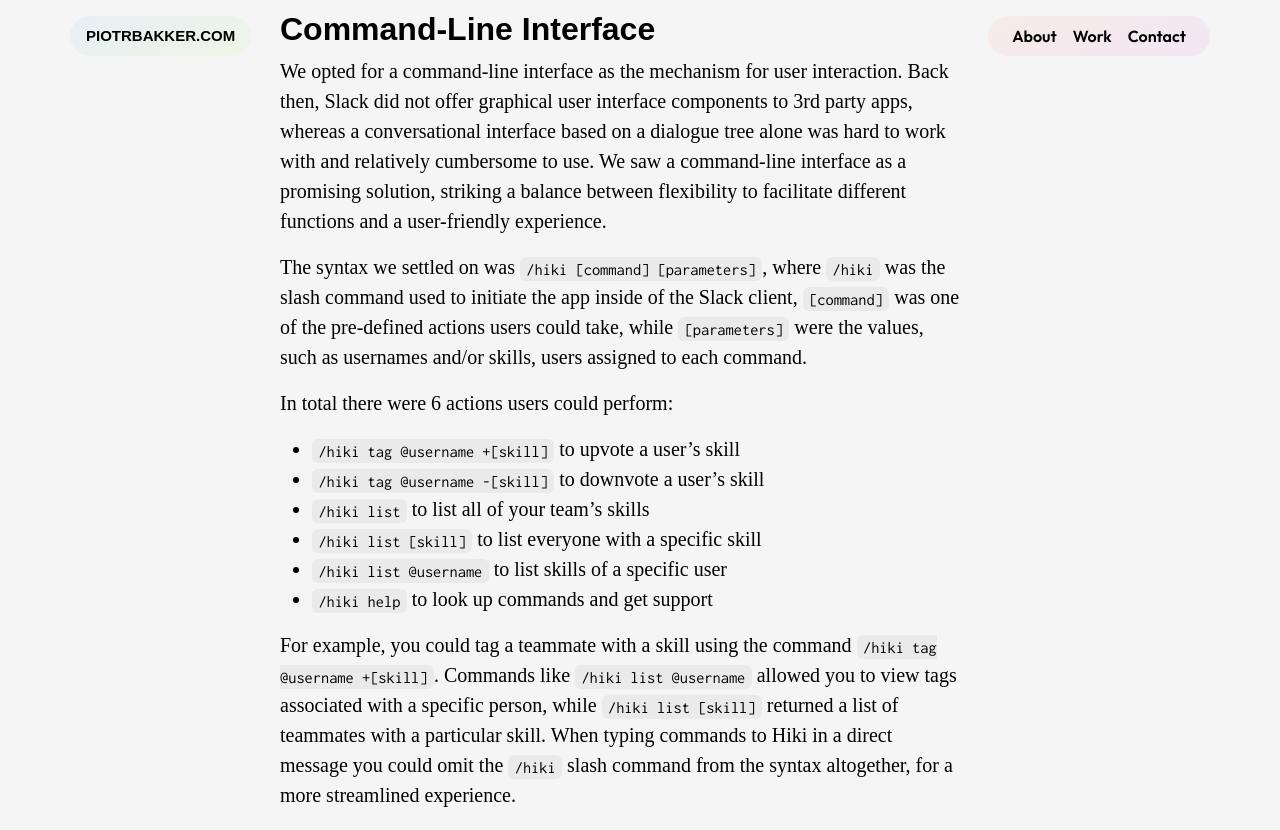
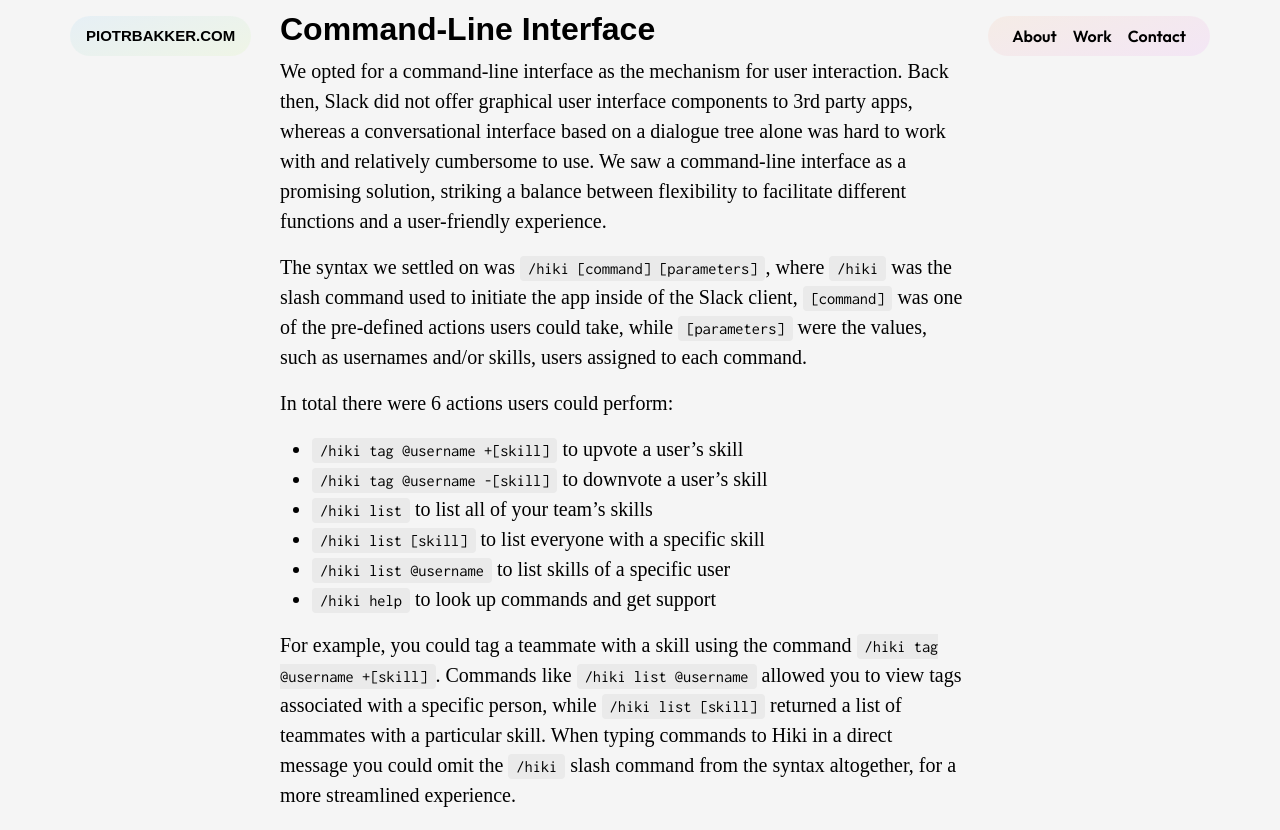
Before and after one commit to piotrbakker/piotrbakker.com, a Jekyll site: the page built from work/hiki.html, in a window 1280 px wide and 1400 px high, scrolled down 1658 px. Shown: the top 830 px of the window. Built offline with Jekyll 4.4.1, drawn with Linux system fonts in a browser that asks for light colours; some web fonts are replaced; grey boxes are pictures that could not be loaded.

Commit message:
Update typography and components with spacing variables.

```diff
--- a/_sass/_components.scss
+++ b/_sass/_components.scss
@@ -3,8 +3,8 @@
 
 // Navbar
 .navbar-pill {
-  min-height: 2.5rem;
-  min-width: 2.5rem;
+  min-height: $spacing-3xl;
+  min-width: $spacing-3xl;
 }
 
 .navbar-toggler {
@@ -43,8 +43,8 @@
 
 // Numerals
 .numeral-container-lg {
-  width: 3rem;
-  height: 3rem;
+  width: $spacing-4xl;
+  height: $spacing-4xl;
 }
 
 // Cards
@@ -117,8 +117,8 @@
 
 // Buttons
 .btn-size-md {
-  width: 2.5rem;
-  height: 2.5rem;
+  width: $spacing-3xl;
+  height: $spacing-3xl;
 }
 
 .btn-hover {
--- a/_sass/_typography.scss
+++ b/_sass/_typography.scss
@@ -122,8 +122,8 @@
 
 code {
   @include monospace;
-  padding: 0.24rem 0.4rem;
-  border-radius: 0.375rem;
+  padding: $spacing-xs $spacing-sm;
+  border-radius: $radius-2;
   font-size: 82%;
   color: $color-text-primary-light;
   background-color: $color-code-bg-light;
--- a/_sass/_variables.scss
+++ b/_sass/_variables.scss
@@ -24,6 +24,18 @@
 $color-soft-pink: #F5E6EF;
 $color-soft-magenta: #F3E6F5;
 $color-soft-violet: #F6F2FF;
+
+// Spacing Scale
+$spacing-xs: 0.25rem;   // 4px
+$spacing-sm: 0.5rem;    // 8px
+$spacing-md: 0.75rem;   // 12px
+$spacing-lg: 1rem;      // 16px
+$spacing-xl: 1.5rem;    // 24px
+$spacing-2xl: 2rem;     // 32px
+$spacing-3xl: 2.5rem;   // 40px
+$spacing-4xl: 3rem;     // 48px
+$spacing-5xl: 4rem;     // 64px
+$spacing-6xl: 5rem;     // 80px
 
 // Breakpoints
 $breakpoint-sm: 576px;
```
